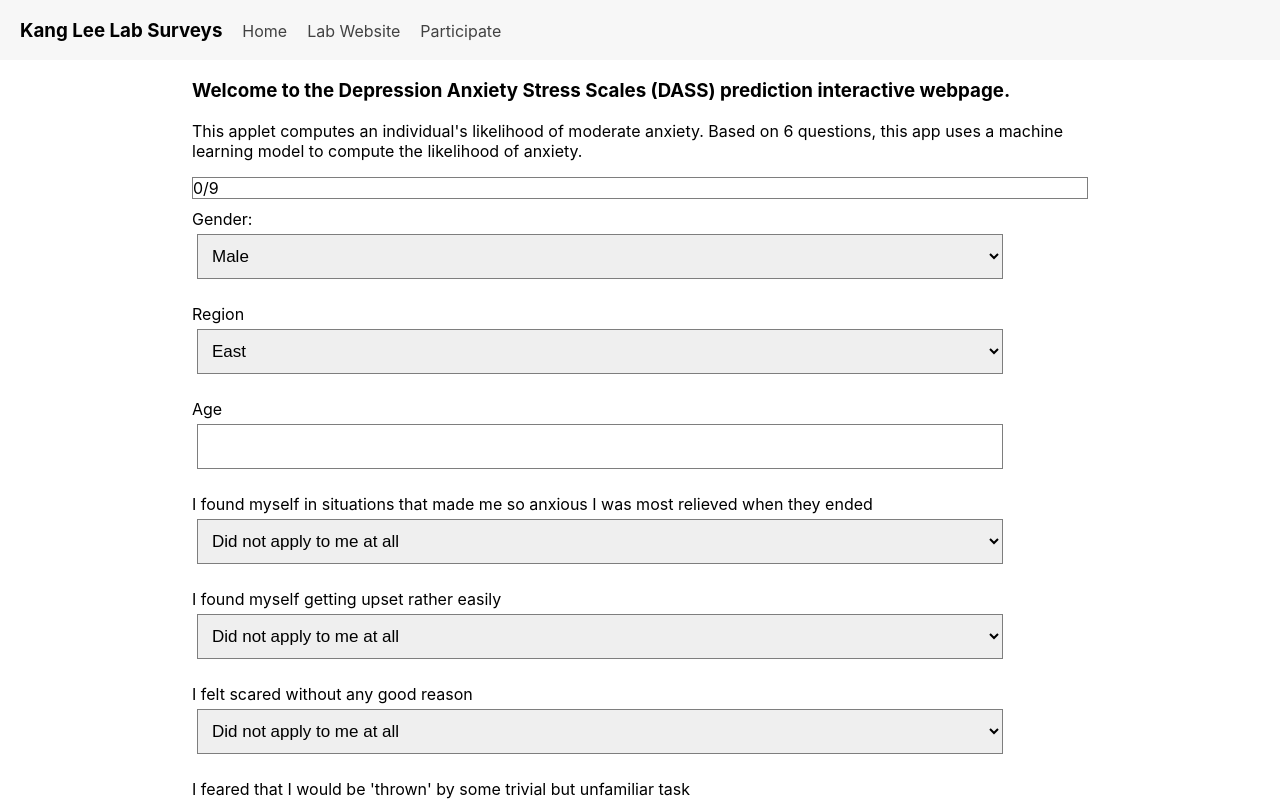
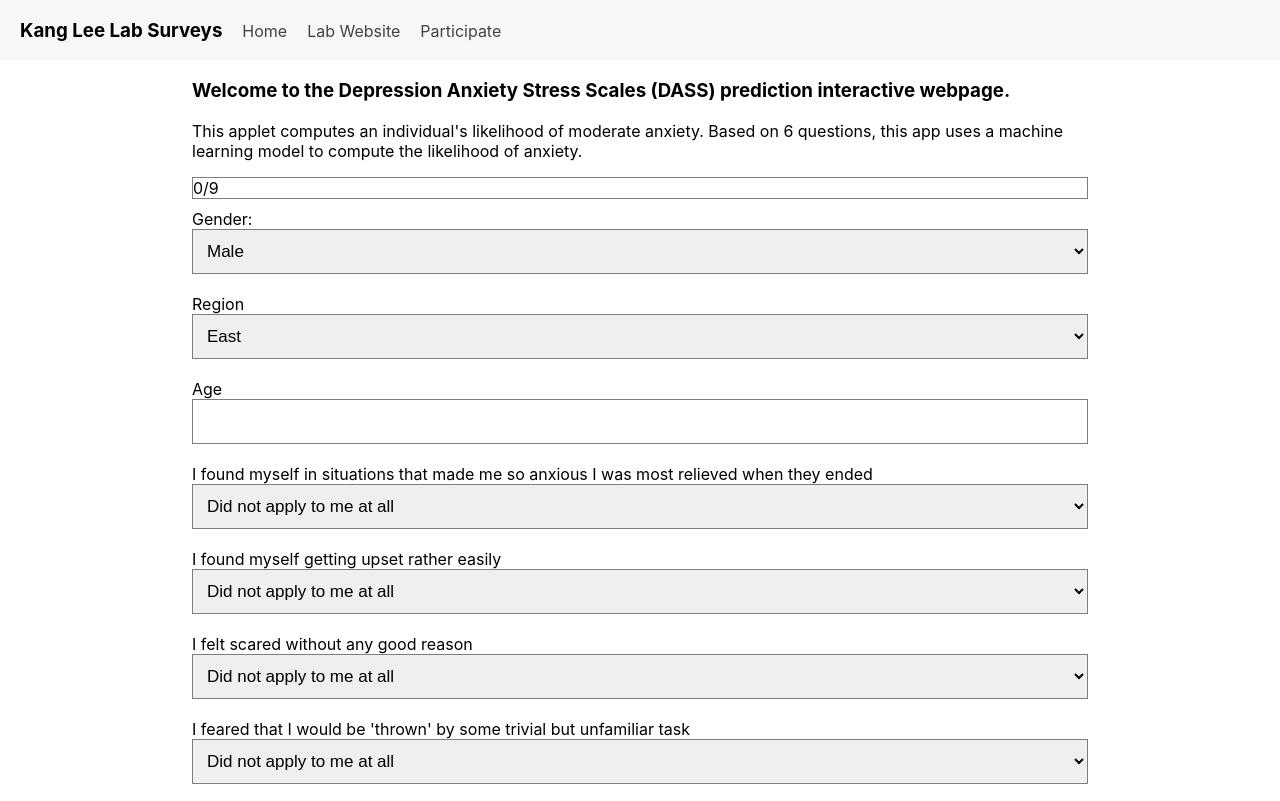
Before and after one commit to kang-lee-lab/lab-surveys-frontend, a React (Create React App) app: page /survey/anxiety-moderate in a window 1280 px wide. Shown: the top 801 px of the page. Built offline with nearby package versions, Linux system fonts and the light colour scheme.

Commit message:
clean up form css

```diff
--- a/src/components/SurveyForm/SurveyForm.css
+++ b/src/components/SurveyForm/SurveyForm.css
@@ -7,12 +7,9 @@
 input[type="number"],
 select {
     font-size: 17px;
-    width: 90%;
+    width: 100%;
     height: 45px;
     padding: 8px 10px;
-    margin: 5px;
     border: 1px solid rgb(126, 126, 126);
     box-sizing: border-box;
-    outline: none;
-    color: #000000;
 }
```
